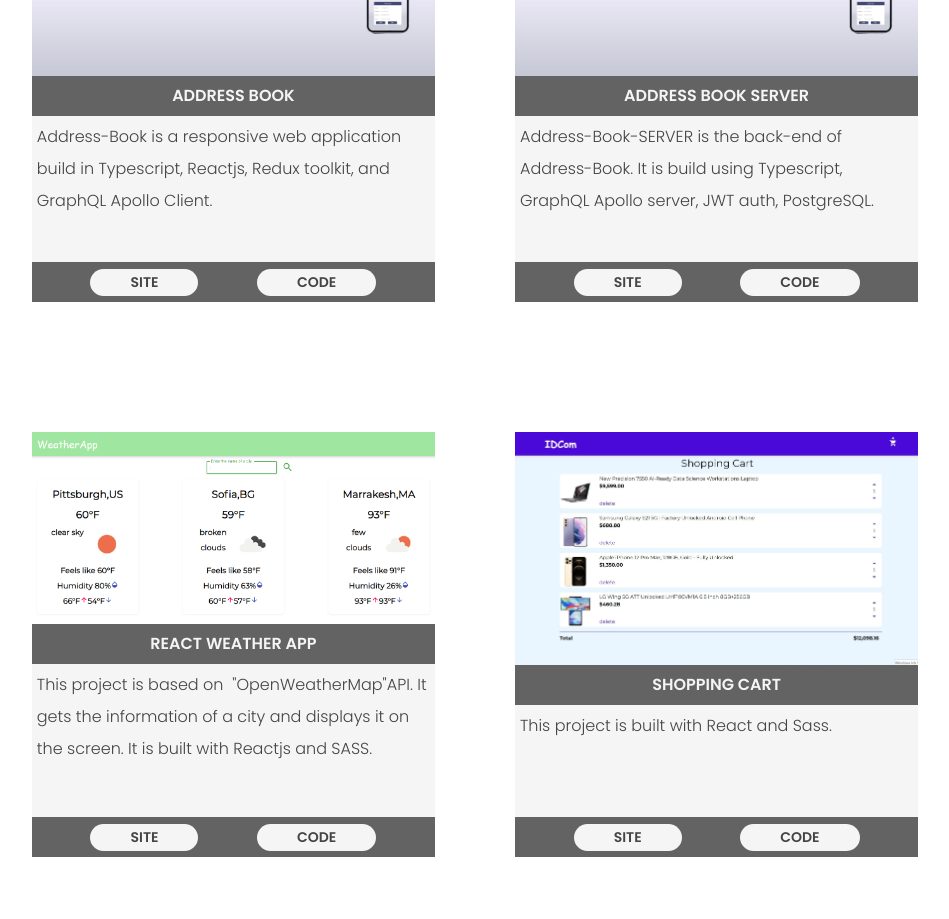
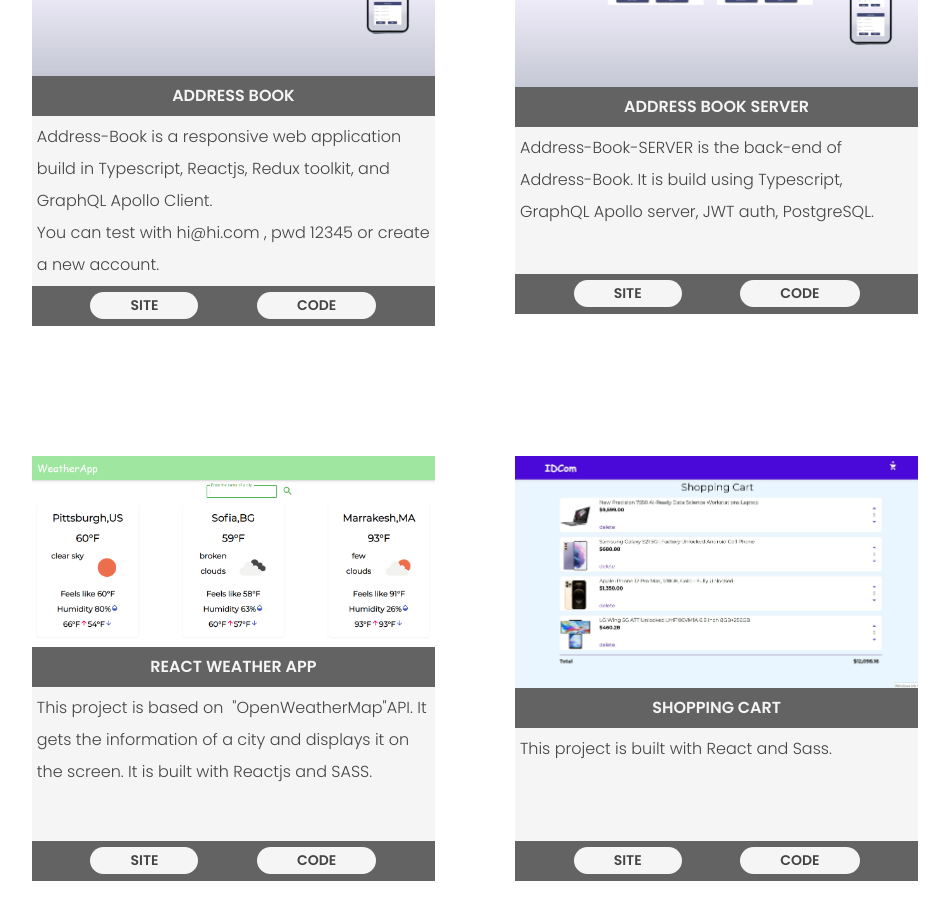
Before and after one commit to IsmaelDembele/portfolio-v3, a React (Create React App) app: page / in a window 1280 px wide. Shown: the part 1660-2579 px from the top of the page, without its empty margins (165-1114 px from the left). Built offline with nearby package versions, Linux system fonts and the light colour scheme.

Commit message:
project updated

```diff
--- a/src/components/Projects/data.js
+++ b/src/components/Projects/data.js
@@ -34,7 +34,7 @@ export const projectData = [
     description: (
       <p>
         Address-Book is a responsive web application build in Typescript, Reactjs, Redux toolkit,
-        and GraphQL Apollo Client.
+        and GraphQL Apollo Client. <br/> You can test with hi@hi.com , pwd 12345 or create a new account.
       </p>
     ),
     codeLink: `https://github.com/IsmaelDembele/addressBook`,
```
